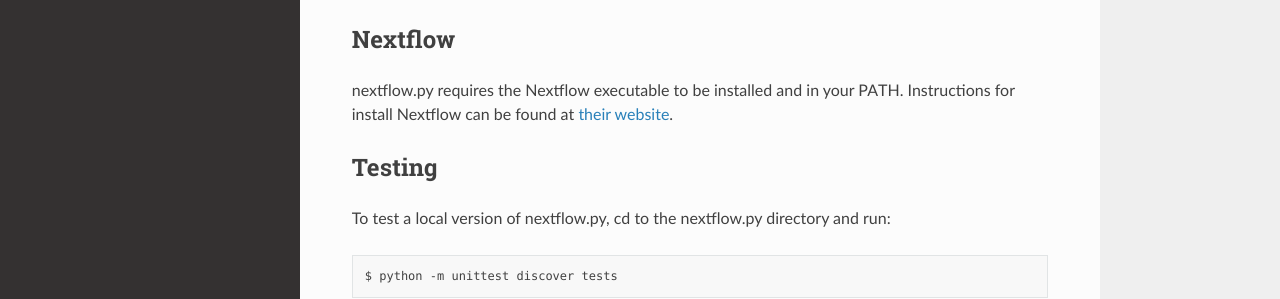
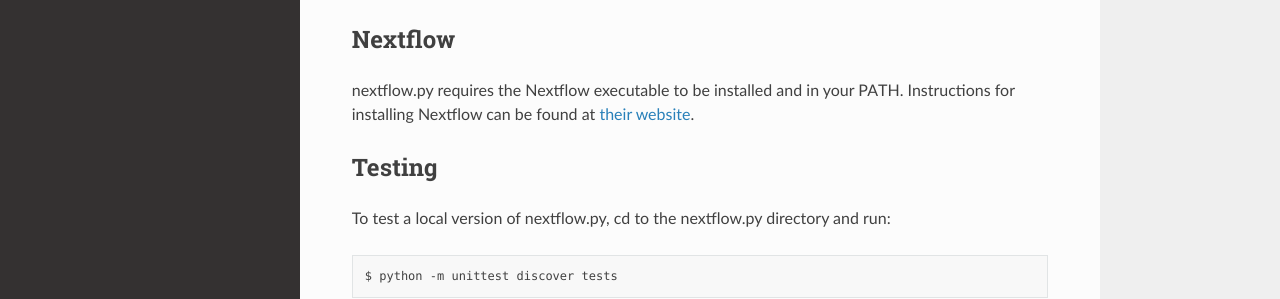
Before and after one commit to goodwright/nextflow.py, a Sphinx documentation site: the page built from docs/source/installing.rst, in a window 1280 px wide and 1237 px high. Shown: the part 618-917 px from the top of the window. Built offline with Sphinx 7.4.7 and the Read the Docs theme 2.0.0, drawn with Linux system fonts in a browser that asks for light colours.

Commit message:
Fix docs typos

```diff
--- a/docs/source/changelog.rst
+++ b/docs/source/changelog.rst
@@ -8,7 +8,7 @@
 
 * Allow module-level run methods for directly running pipelines.
 * Allow for running pipelines with different Nextflow versions.
-* Imroved datetime parsing.
+* Improved datetime parsing.
 * Simplified process execution parsing.
 * Fixed concatenation of process executions with no parentheses.
 * Tests now check compatability with different Nextflow versions.
--- a/docs/source/installing.rst
+++ b/docs/source/installing.rst
@@ -27,7 +27,7 @@
 ~~~~~~~~
 
 nextflow.py requires the Nextflow executable to be installed and in your PATH.
-Instructions for install Nextflow can be found at
+Instructions for installing Nextflow can be found at
 `their website <https://www.nextflow.io/docs/latest/getstarted.html#installation/>`_.
 
 
--- a/docs/source/overview.rst
+++ b/docs/source/overview.rst
@@ -4,7 +4,7 @@
 The starting point for any nextflow.py pipeline is the :py:class:`.Pipeline`
 object. This is initialised with a path to the file in question, and,
 optionally, the location of an accompanying config file and input schema
-(formatted acording to nf-core) guidelines:
+(formatted acording to nf-core guidelines):
 
     >>> pipeline1 = nextflow.Pipeline("pipelines/my-pipeline.nf")
     >>> pipeline2 = nextflow.Pipeline("main.nf", config="nextflow.config", schema="inputs.json")
```
